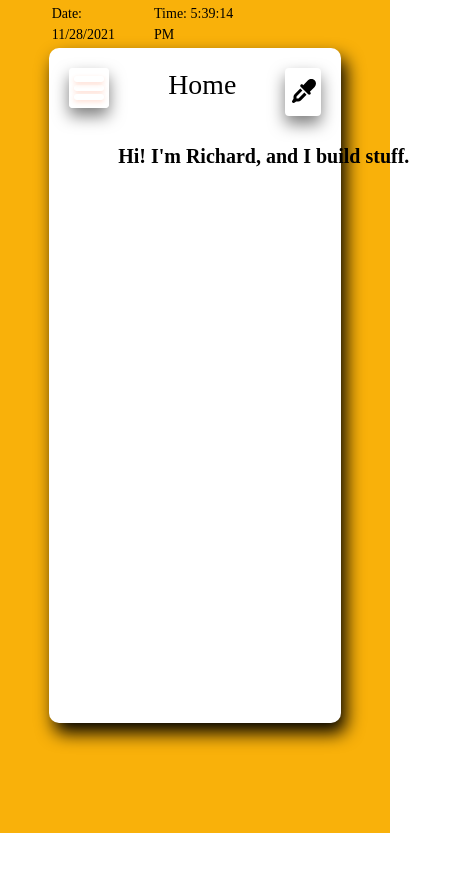
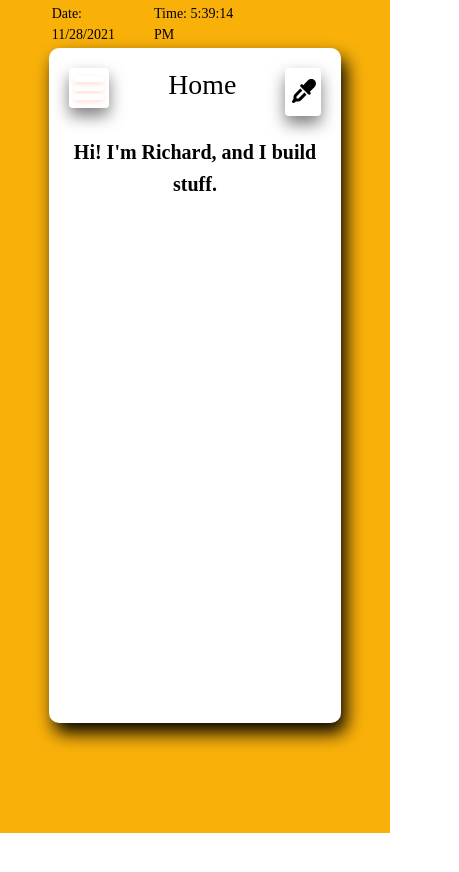
Before and after one commit to raseward14/Responsive-Portfolio, a React (Create React App) app in the folder client/: page / in a window 390 px wide. Shown: the top 872 px of the page, 459 px wide, since content can reach past the window. After the commit the page ends 844 px from the top, so only its background shows below. Built offline with nearby package versions, Linux system fonts and the light colour scheme; a web font is replaced by a local one.

Commit message:
fixed .home floating out of section element

```diff
--- a/client/src/pages/style.css
+++ b/client/src/pages/style.css
@@ -3,8 +3,9 @@
 }
 .home {
     font-size: 30px;
-    position: absolute;
-    margin-top: 10%;
+    position: relative;
+    /* margin-top: 10%; */
+    overflow-wrap: break-word;
 }
 .heading {
     position: relative;
@@ -63,13 +64,13 @@ form {
 
 @media (max-width: 1400px) {
     .home {
-        margin-left: 60px;
+        /* margin-left: 60px; */
     }
 }
 
 @media (max-width: 768px) {
     .home {
-        margin-left: 90px;
+        margin-top: 20px;
     }
 }
 
```
